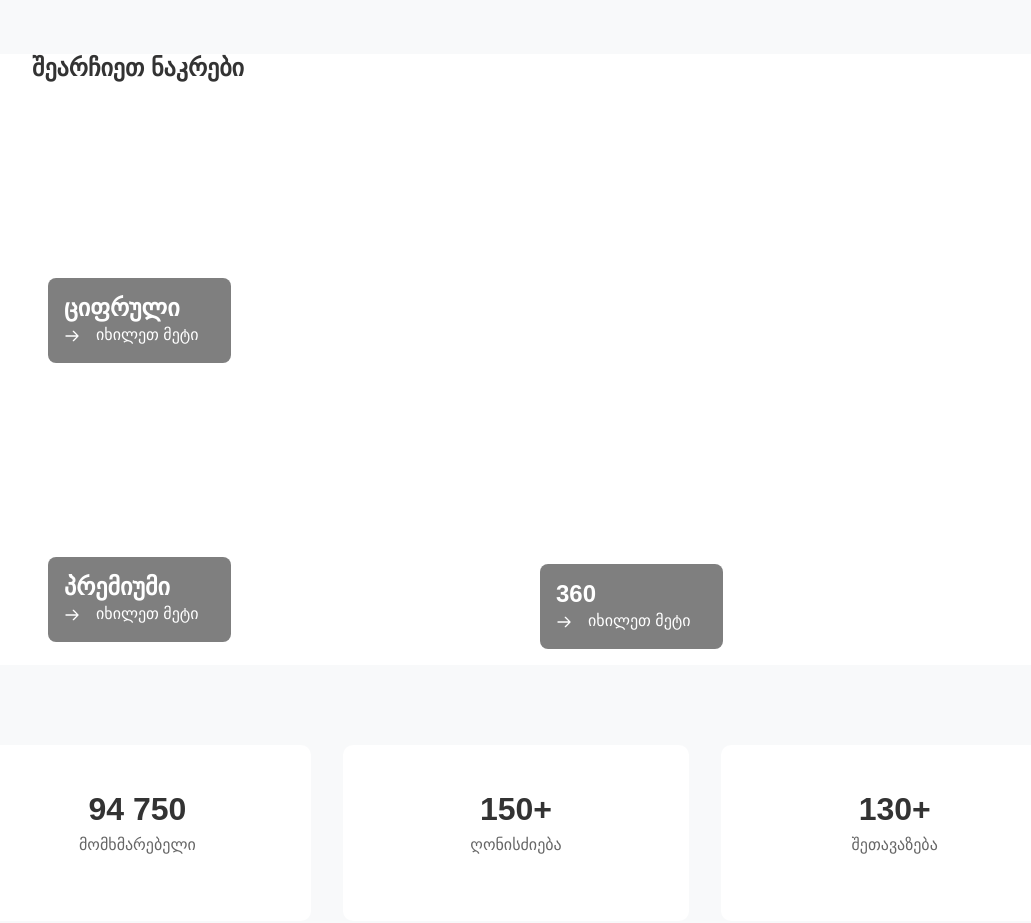
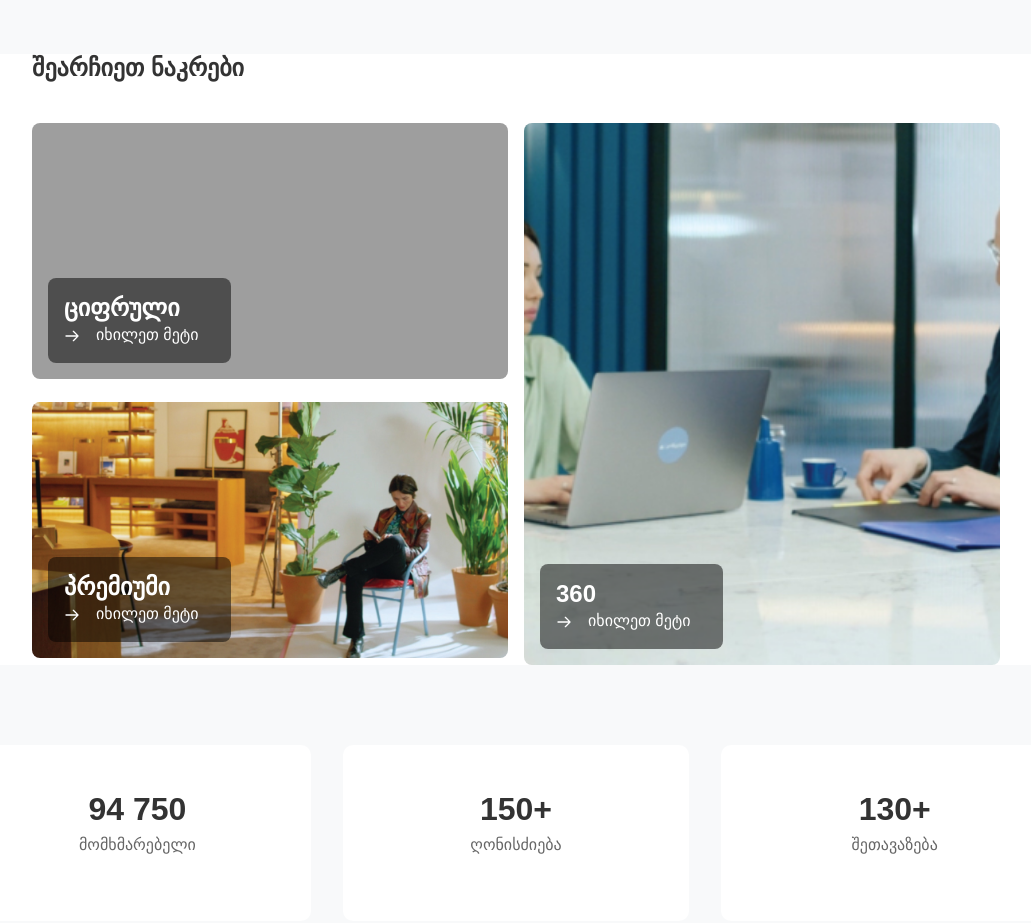
Before and after one commit to githwizardn/Concept, a plain HTML site: page index.html in a window 1280 px wide. Shown: the part 800-1723 px from the top of the page, without its empty margins (124-1155 px from the left). Drawn offline with nearby package versions, Linux system fonts and the light colour scheme; the site is published under a folder, as on GitHub Pages, so addresses that start at the root find nothing.

Commit message:
Update styles.css

```diff
--- a/styles.css
+++ b/styles.css
@@ -439,7 +439,7 @@ eeeeeeeeeeeeeeeeee*/
 .grid-card:nth-child(1) {
     grid-column: 1; /* First column */
     grid-row: 1; /* First row */
-    background-image: url('/assets/img/mfvvitla.0j5430128849_7213815365374065_9017687812435872577_n.png');
+    background-image: url('./assets/img/mfvvitla.0j5430128849_7213815365374065_9017687812435872577_n.png');
     background-size: cover; /* Cover to ensure the image fills the container */
     background-position: center;
     height: 256px; /* Fixed height */
@@ -448,7 +448,7 @@ eeeeeeeeeeeeeeeeee*/
 .grid-card:nth-child(2) {
     grid-column: 2; /* Second column */
     grid-row: 1 / span 2; /* Spans both rows */
-    background-image: url('/assets/img/nqeaa1rb.avl360.png');
+    background-image: url('./assets/img/nqeaa1rb.avl360.png');
     background-size: cover; /* Cover to ensure the image fills the container */
     background-position: center;
     height: 542px; /* Larger height */
@@ -457,7 +457,7 @@ eeeeeeeeeeeeeeeeee*/
 .grid-card:nth-child(3) {
     grid-column: 1; /* First column */
     grid-row: 2; /* Second row */
-    background-image: url('/assets/img/0m25n3qt.w03prem.png');
+    background-image: url('./assets/img/0m25n3qt.w03prem.png');
     background-size: cover; /* Cover to ensure the image fills the container */
     background-position: center;
     height: 256px; /* Fixed height */
```
